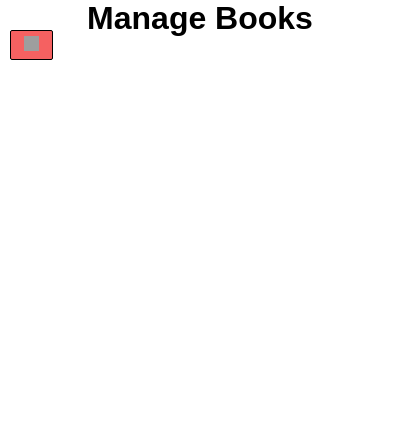
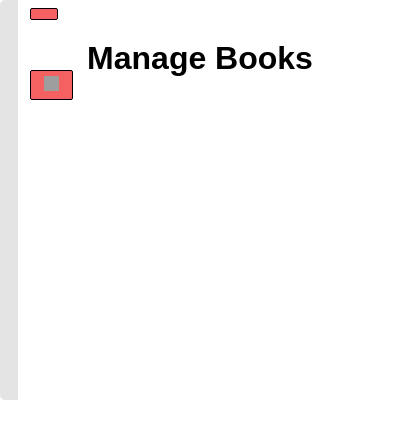
Before and after one commit to silas-hw/as-tkinter, an Electron app: page library-challenge/electron version/manage_book.html in a window 400 px wide. Drawn offline with Linux system fonts and the light colour scheme; grey boxes are pictures that could not be loaded.

Commit message:
Add menu div and close button

```diff
--- a/library-challenge/electron version/manage_book.html
+++ b/library-challenge/electron version/manage_book.html
@@ -9,6 +9,9 @@
 
     <body>
         <div class="content">
+            <div class="menu"></div>
+            <button class="back"></button>
+
             <h1 class="center">Manage Books</h1>
 
             <button class="back" onclick="window.location.href= 'index.html'">
--- a/library-challenge/electron version/style.css
+++ b/library-challenge/electron version/style.css
@@ -5,6 +5,7 @@ body{
 
 h1.center{
     margin: auto;
+    margin-top: 20px;
     text-align: center;
 }
 
@@ -104,7 +105,7 @@ button.back {
     letter-spacing: 1px;
     padding: 5px 13px 5px;
     margin-top: -100px;
-    margin-left: 10px;
+    margin-left: 30px;
     margin-right: auto;
     outline: 0;
     border: 1px solid black;
@@ -126,6 +127,8 @@ button.close {
     border: 1px solid black;
     background-color: rgb(245, 97, 97);
 
+    cursor: pointer;
+
     transition: 0.2s;
 }
 
```
Also changed, not shown: library-challenge/electron version/search_book.html (+3 -0 lines), library-challenge/electron version/books.json (deleted).
